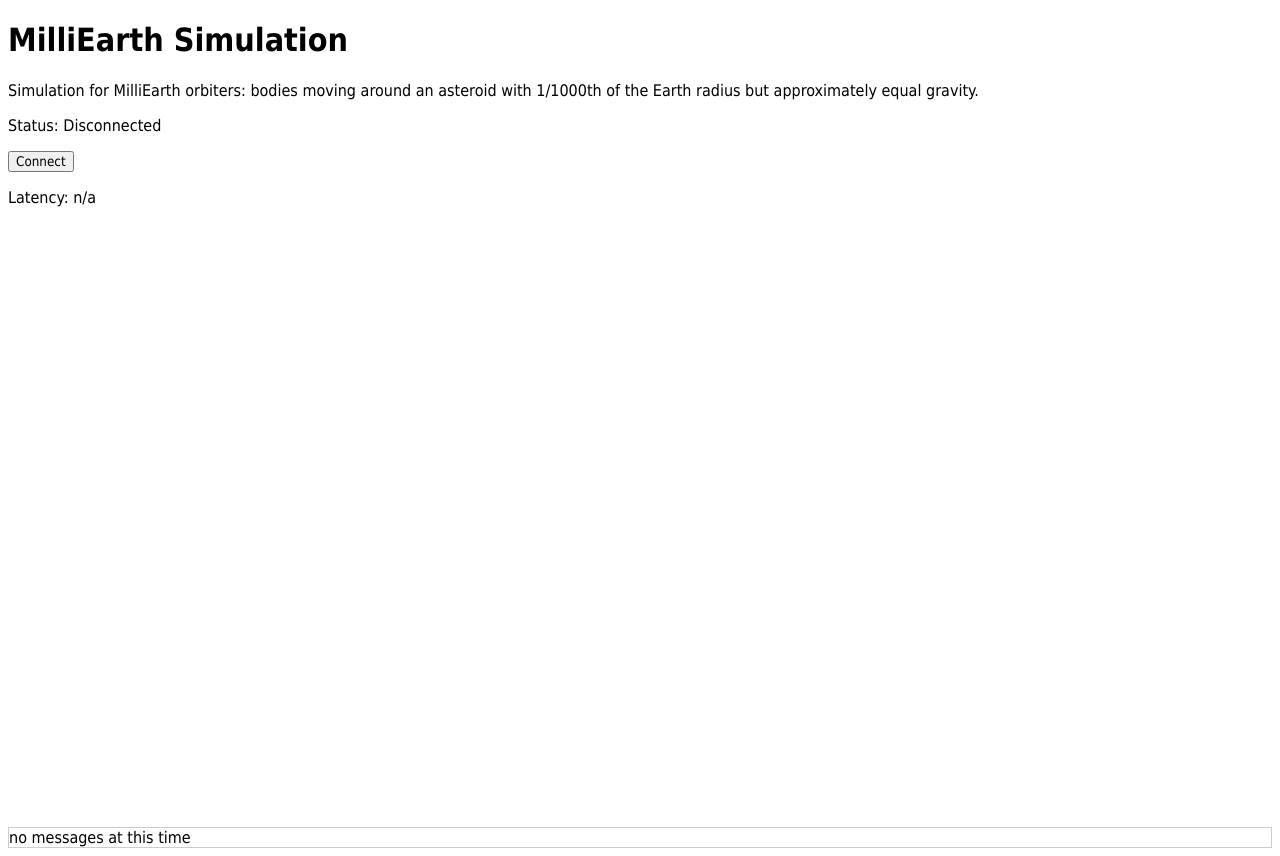
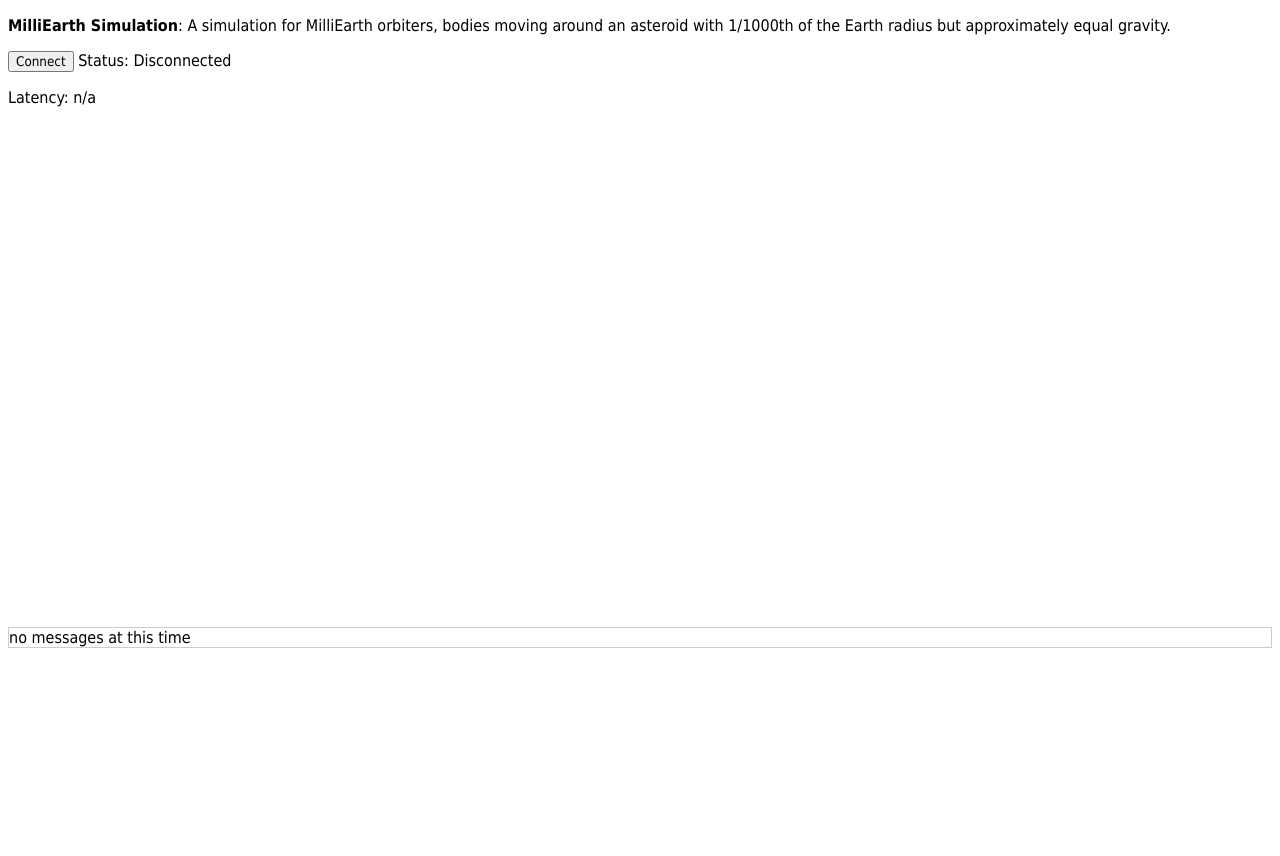
Before and after one commit to alexfernandez/milliearth, a plain HTML site: page html/index.html in a window 1280 px wide. After the commit the page ends 800 px from the top, so only its background shows below. Drawn offline with nearby package versions, Linux system fonts and the light colour scheme.

Commit message:
Optimized page to fit with FireBug active.

```diff
--- a/html/index.html
+++ b/html/index.html
@@ -10,19 +10,18 @@ div.message { border: 1px solid #ccc; }
 </style>
 </head>
 <body>
-<h1>MilliEarth Simulation</h1>
-<p>
-Simulation for MilliEarth orbiters: bodies moving around an asteroid with 1/1000th of the Earth radius but approximately equal gravity.
+<p><b>MilliEarth Simulation</b>:
+A simulation for MilliEarth orbiters, bodies moving around an asteroid with 1/1000th of the Earth radius but approximately equal gravity.
 </p>
 <p>
+<input id="connect" type="button" value="Connect" />
 Status:
 <span id="status">not started</span>
 </p>
-<input id="connect" type="button" value="Connect" />
 <p>
 Latency: <span id="latency">n/a</span>
 </p>
-<canvas id="simulation" width="1000" height="600">
+<canvas id="simulation" width="800" height="500">
 </canvas>
 <div class="message">
 no messages at this time
```
